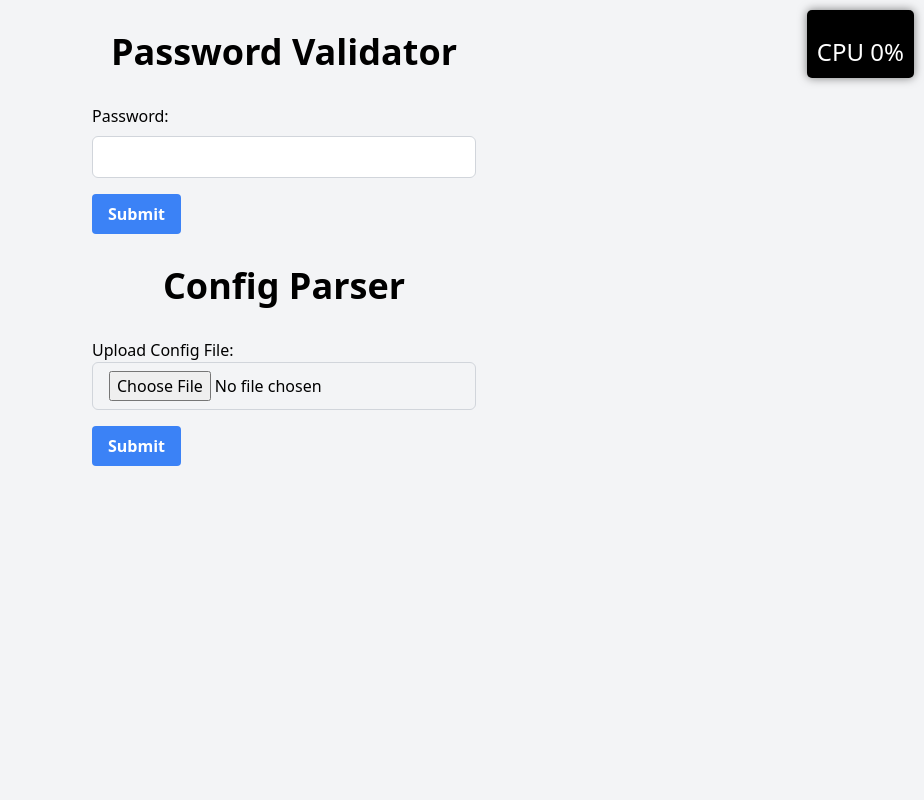
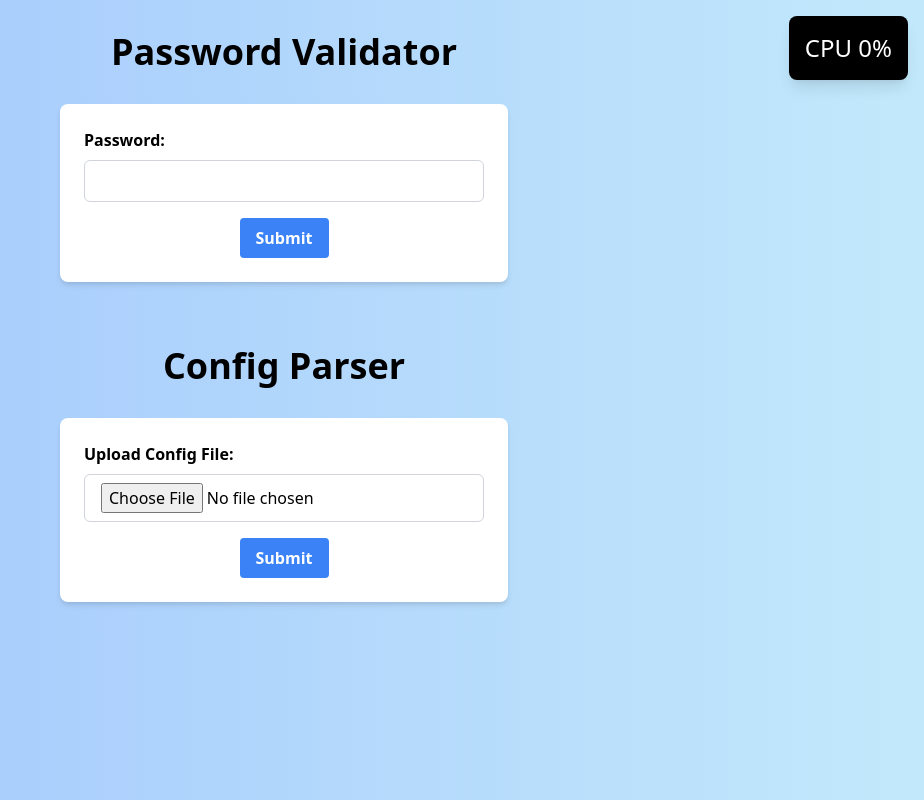
Before and after one commit to Gani-23/Vaultify, a Flask app: page / in a window 1280 px wide. Shown: the whole page, without its empty margins (356-1280 px from the left). Run offline with Flask 3, Linux system fonts and the light colour scheme; data that the repository does not hold is empty.

Commit message:
More interactive CSS

```diff
--- a/static/index.js
+++ b/static/index.js
@@ -17,10 +17,14 @@ eventSource.onmessage = function(event) {
     }
 };
 
-// Function to remove the alert message after 3 seconds
 setTimeout(function() {
     var alertElement = document.querySelector('.alert');
     if (alertElement) {
         alertElement.remove();
     }
 }, 3000);
+
+function showSuccessNotification() {
+
+    alert("Sucessfully uploaded to the server!, you'd be rediredted to output page shortly. if empty please make sure to add config properly");
+}
--- a/templates/index.html
+++ b/templates/index.html
@@ -1,47 +1,54 @@
 <!DOCTYPE html>
 <html lang="en">
-
 <head>
     <meta charset="UTF-8">
     <meta name="viewport" content="width=device-width, initial-scale=1.0">
     <title>Graded Assignment</title>
     <script src="../static/index.js"></script>
     <link href="https://cdn.jsdelivr.net/npm/tailwindcss@2.2.19/dist/tailwind.min.css" rel="stylesheet">
-
+    <style>
+        body {
+            background-image: linear-gradient(to right, #a1c4fd, #c2e9fb);
+        }
+        form {
+            background-color: rgba(255, 255, 255, 0.8);
+            border-radius: 10px;
+            box-shadow: 0 4px 6px rgba(0, 0, 0, 0.1);
+            transition: box-shadow 0.3s ease-in-out;
+        }
+        form:hover {
+            box-shadow: 0 8px 16px rgba(0, 0, 0, 0.2);
+        }
+    </style>
 </head>
-
 <body class="bg-gray-100">
-    <div style="position: fixed; top: 10px; right: 10px; background-color: black; color: white; padding: 10px; border-radius: 5px; box-shadow: 0 0 10px rgba(0, 0, 0, 0.5); cursor: move;"
-        draggable="true" ondragstart="drag(event)">
-        <div id="cpu_percent" class="text-center text-2xl mt-4">CPU 0%</div>
+    <div class="fixed top-4 right-4 bg-black text-white p-4 rounded-lg shadow-lg cursor-move" draggable="true" ondragstart="drag(event)">
+        <div id="cpu_percent" class="text-center text-2xl">CPU 0%</div>
     </div>
-    <h1 class="text-4xl font-bold text-center mt-8">Password Validator</h1>
-
-    <form action="/check_password" method="post" class="mt-8 mx-auto max-w-sm">
-        <label for="password" class="block mb-2">Password:</label>
-        <input type="password" id="password" name="password"
-            class="border border-gray-300 rounded-md px-4 py-2 w-full mb-4">
-        {% if message %}
-        <div class="alert alert-info justify-center" role="alert">
-            {{ message }}
-        </div>
-        {% endif %}
-        <input type="submit" value="Submit"
-            class="bg-blue-500 hover:bg-blue-600 text-white font-bold py-2 px-4 rounded">
-    </form>
-    <h1 class="text-4xl font-bold text-center mt-8">Config Parser</h1>
-
-    <div class="mt-8 mx-auto max-w-sm">
-
-        <form action="/upload_config" method="post" enctype="multipart/form-data">
-
-            <label for="config">Upload Config File:</label><br>
-            <input type="file" id="config" name="config"
-                class="border border-gray-300 rounded-md px-4 py-2 w-full mb-4"><br>
-            <input type="submit" value="Submit"
-                class="bg-blue-500 hover:bg-blue-600 text-white font-bold py-2 px-4 rounded">
+    <div class="max-w-md mx-auto py-8">
+        <h1 class="text-4xl font-bold text-center mb-8">Password Validator</h1>
+        <form action="/check_password" method="post" class="bg-white rounded-lg shadow-md p-6">
+            <label for="password" class="block mb-2 font-semibold">Password:</label>
+            <input type="password" id="password" name="password" class="border border-gray-300 rounded-md px-4 py-2 w-full mb-4">
+            {% if message %}
+            <div class="bg-blue-100 border-t border-b border-blue-500 text-blue-700 px-4 py-3 mb-4" role="alert">
+                {{ message }}
+            </div>
+            {% endif %}
+            <div class="text-center">
+                <input type="submit" value="Submit" class="bg-blue-500 hover:bg-blue-600 text-white font-bold py-2 px-4 rounded">
+            </div>
+        </form>
+    </div>
+    <div class="max-w-md mx-auto py-8">
+        <h1 class="text-4xl font-bold text-center mb-8">Config Parser</h1>
+        <form action="/upload_config" method="post" enctype="multipart/form-data" class="bg-white rounded-lg shadow-md p-6">
+            <label for="config" class="block mb-2 font-semibold">Upload Config File:</label>
+            <input type="file" id="config" name="config" class="border border-gray-300 rounded-md px-4 py-2 w-full mb-4">
+            <div class="text-center">
+                <input type="submit" value="Submit" onclick="showSuccessNotification()" class="bg-blue-500 hover:bg-blue-600 text-white font-bold py-2 px-4 rounded">
+            </div>
         </form>
     </div>
 </body>
-
 </html>
```
Also changed, not shown: templates/success.html (deleted), 2 other files.
